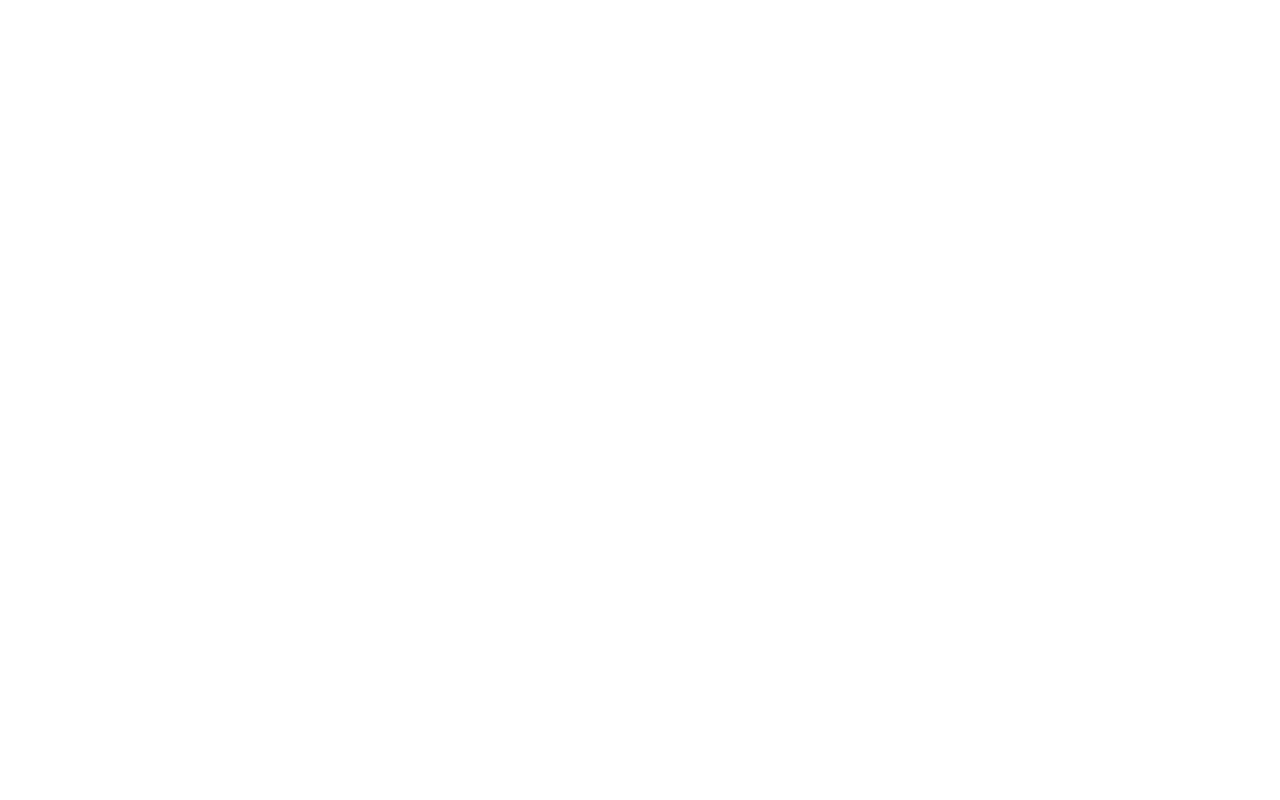
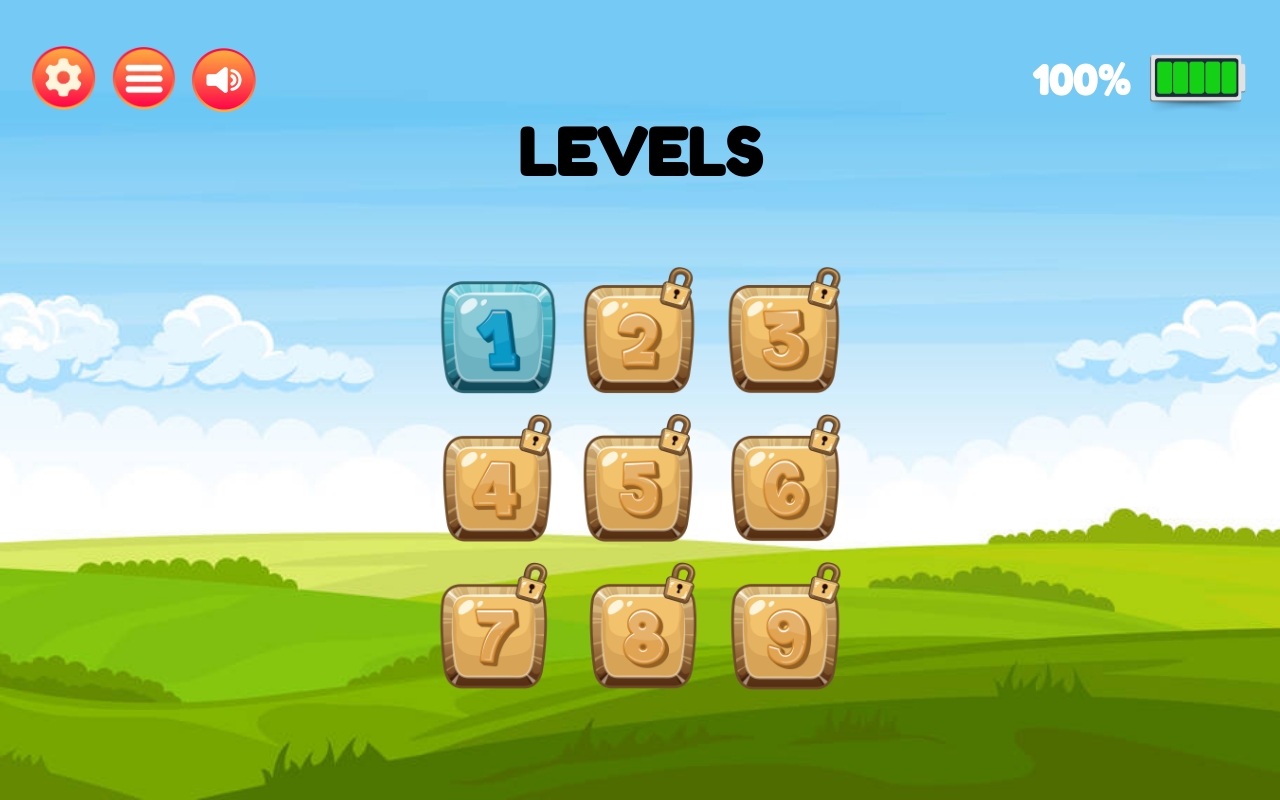
Before and after one commit to hhadithya/rhyme-jacket, a website: page Web/public/pages/level_1_unlocked.html in a window 1280 px wide. Drawn offline with Linux system fonts and the light colour scheme.

Commit message:
level 1 unlocked page added

```diff
--- a/Web/public/pages/level_1_unlocked.html
+++ b/Web/public/pages/level_1_unlocked.html
@@ -6,10 +6,108 @@
     <meta name="viewport" content="width=device-width, initial-scale=1.0">
     <link href="https://fonts.googleapis.com/css2?family=Fredoka+One&display=swap" rel="stylesheet">
     <link rel="stylesheet" href="/styles/level_1_unlocked.css">
-    <title>Document</title>
+    <title>levels</title>
 </head>
 
 <body>
+    <!-- Background Music -->
+    <audio id="background-music" src="/music/background-1.m4a" loop></audio>
+
+    <div id="content">
+        <div id="top-icons">
+            <div id="top-icons-left">
+                <div id="settings">
+                    <a href="#setting">
+                        <img src="/images/setting.png" alt="setting">
+                    </a>
+                </div>
+
+                <div id="menu-icon">
+                    <a href="/pages/menu.html">
+                        <img src="/images/menu.png" alt="menu">
+                    </a>
+                </div>
+
+                <div id="volume">
+                    <img src="/images/volume.png" alt="sound on" id="sound-on">
+                    <img src="/images/mute.png" alt="sound off" id="sound-off" class="hidden">
+                </div>
+            </div>
+
+            <div id="top-icons-right">
+                <p id="battery-percentage">100%</p>
+                <div id="battery-img">
+                    <img src="/images/battery-1.png" alt="battery 1/5 full" class="hidden">
+                    <img src="/images/battery-2.png" alt="battery 2/5 full" class="hidden">
+                    <img src="/images/battery-3.png" alt="battery 3/5 full" class="hidden">
+                    <img src="/images/battery-4.png" alt="battery 4/5 full" class="hidden">
+                    <img src="/images/battery-5.png" alt="battery 5/5 full">
+                </div>
+            </div>
+        </div>
+
+        <div id="container">
+            <h1 id="topic">
+                LEVELS
+            </h1>
+
+            <div id="level-items">
+                <div id="level-item">
+                    <a href="/pages/level_1.html">
+                        <img src="/images/level/1-unlock.png" alt="level 1 unlock">
+                    </a>
+                </div>
+                <div id="level-item">
+                    <img src="/images/level/2-locked.png" alt="level 2 locked">
+                </div>
+                <div id="level-item">
+                    <img src="/images/level/3-locked.png" alt="level 3 locked">
+                </div>
+                <div id="level-item">
+                    <img src="/images/level/4-locked.png" alt="level 4 locked">
+                </div>
+                <div id="level-item">
+                    <img src="/images/level/5-locked.png" alt="level 5 locked">
+                </div>
+                <div id="level-item">
+                    <img src="/images/level/6-locked.png" alt="level 6 locked">
+                </div>
+                <div id="level-item">
+                    <img src="/images/level/7-locked.png" alt="level 7 locked">
+                </div>
+                <div id="level-item">
+                    <img src="/images/level/8-locked.png" alt="level 8 locked">
+                </div>
+                <div id="level-item">
+                    <img src="/images/level/9-locked.png" alt="level 9 locked">
+                </div>
+            </div>
+        </div>
+    </div>
+
+    <script>
+        const soundOn = document.getElementById("sound-on");
+        const soundOff = document.getElementById("sound-off");
+        const audio = document.getElementById("background-music");
+
+        // play music when page is loaded
+        audio.play();
+
+        // play music when sound is on
+        soundOn.addEventListener("click", () => {
+            soundOn.classList.add("hidden");
+            soundOff.classList.remove("hidden");
+            audio.pause();
+        });
+
+        // stop music when sound is off
+        soundOff.addEventListener("click", () => {
+            soundOff.classList.add("hidden");
+            soundOn.classList.remove("hidden");
+            audio.play();
+        });
+
+    </script>
 
 </body>
 
--- a/Web/public/styles/level_1_unlocked.css
+++ b/Web/public/styles/level_1_unlocked.css
@@ -0,0 +1,109 @@
+body,
+html {
+  height: 100%;
+  margin: 0;
+  background: url("/images/level-bg.jpeg") no-repeat center center fixed;
+  background-size: cover;
+  font-family: "Fredoka One", cursive;
+  box-sizing: border-box;
+}
+
+#content {
+  display: flex;
+  flex-direction: column;
+  justify-content: center;
+  align-items: center;
+  height: 100vh;
+  width: 100%;
+  text-align: center;
+}
+
+/* top icons */
+#top-icons {
+  display: flex;
+  justify-content: space-between;
+  align-items: center;
+  position: absolute;
+  top: 0;
+  margin: 1rem auto;
+  width: 95vw;
+}
+
+#top-icons-left img {
+  width: 5vw;
+  transition: width 0.3s ease-in-out;
+}
+
+#top-icons-left img:hover {
+  width: 5.5vw;
+}
+
+#top-icons-left {
+  display: flex;
+  justify-content: center;
+  align-items: center;
+  gap: 1rem;
+}
+
+#top-icons-left img {
+  width: 5vw;
+  transition: width 0.3s ease-in-out;
+}
+
+#top-icons-left img:hover {
+  width: 5.5vw;
+}
+
+#top-icons-left div {
+  display: flex;
+  justify-content: center;
+  align-items: center;
+  width: 5vw;
+}
+
+#top-icons-right {
+  display: flex;
+  justify-items: center;
+  align-items: center;
+}
+
+#battery-percentage {
+  font-size: 2.5rem;
+  font-weight: bold;
+  padding: 0px 15px 0px 0px;
+  color: #ffffff;
+}
+
+#battery-img img {
+  width: 8vw;
+}
+
+.hidden {
+  display: none;
+}
+
+/* content of the page */
+#container {
+  display: flex;
+  flex-direction: column;
+  align-items: center;
+  justify-content: center;
+  height: 85%;
+}
+
+#topic {
+  font-size: 4rem;
+  font-weight: bold;
+  margin-top: 0.5rem;
+}
+
+#level-items {
+  display: grid;
+  grid-template-columns: repeat(3, 1fr);
+  gap: 1rem;
+  margin-top: 2rem;
+}
+
+#level-item img {
+  width: 10vw;
+}
```
